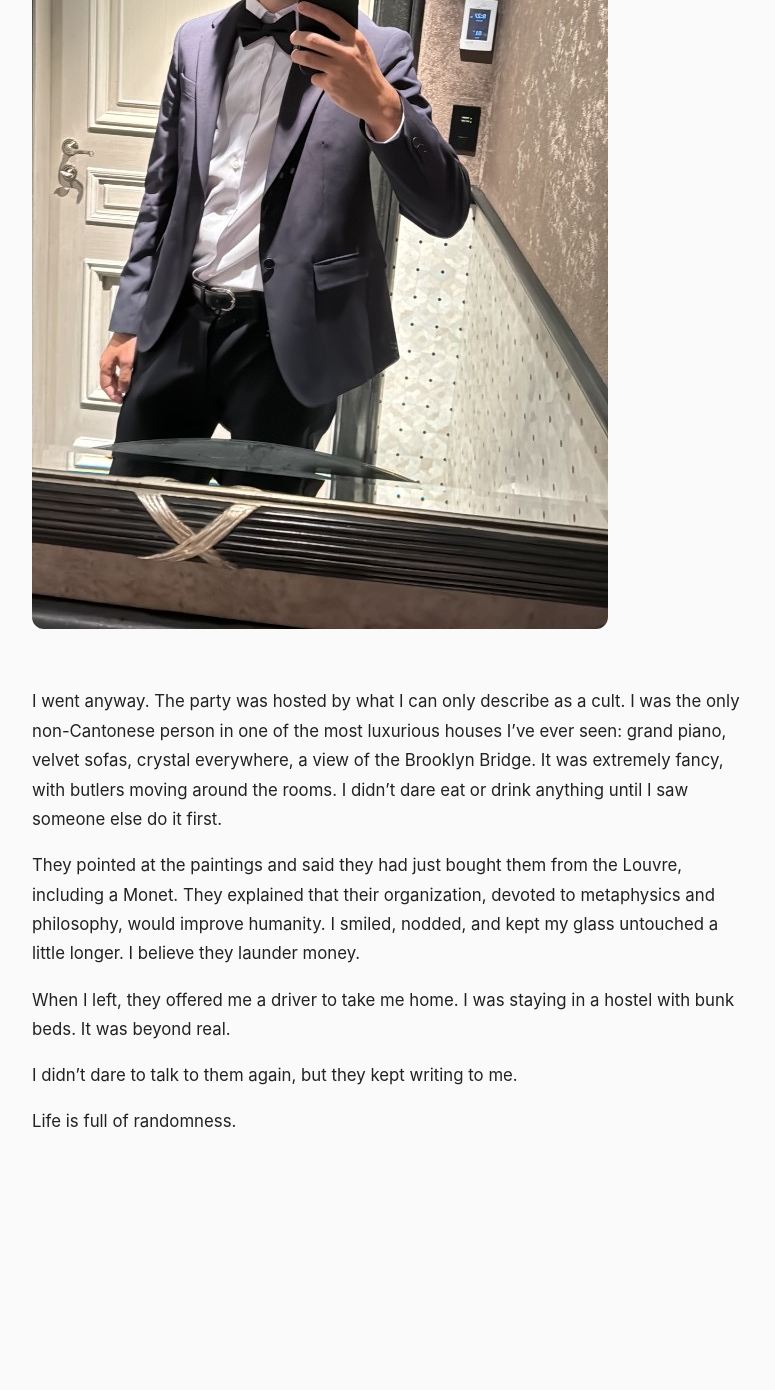
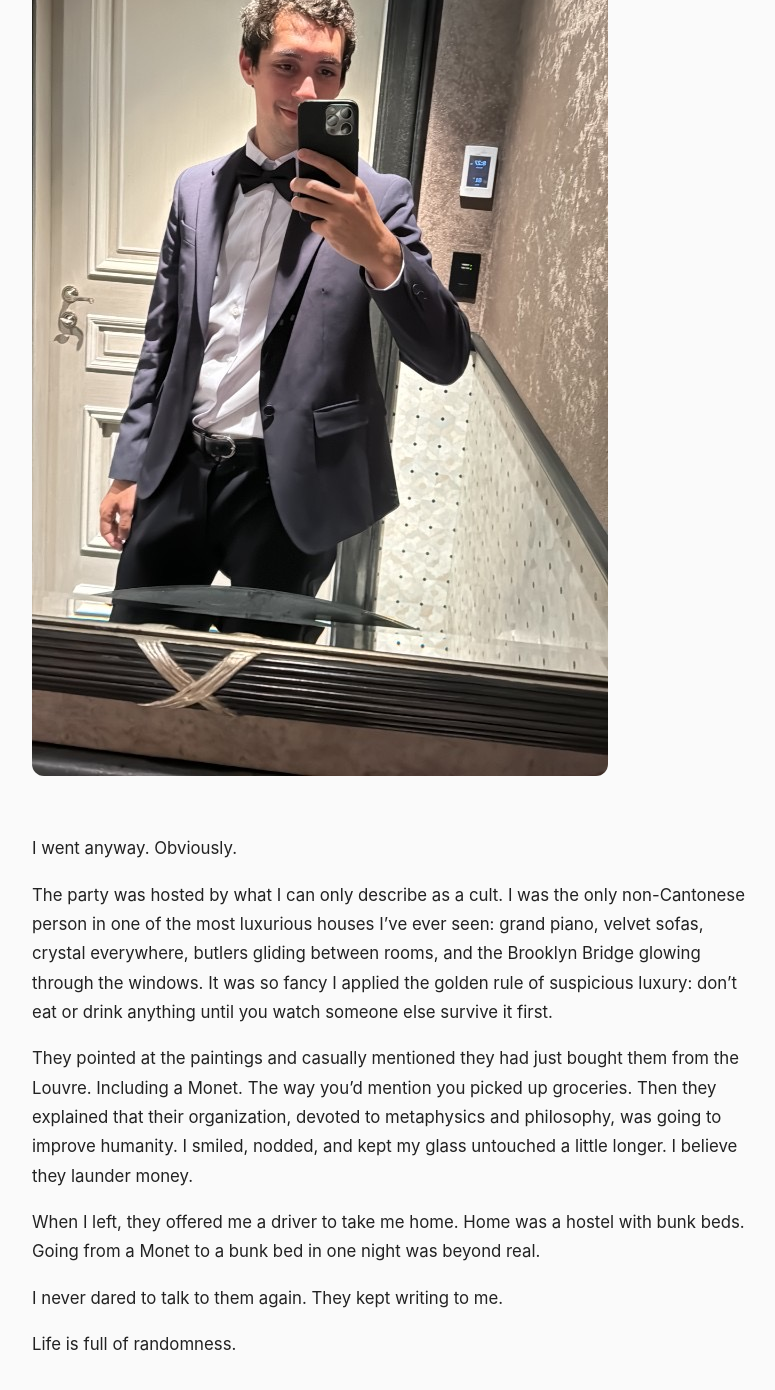
Before and after one commit to manuellyl04/thrilling-times, a Jekyll site: the page built from _posts/2024-06-15-manuel-nyc.md, in a window 1280 px wide and 1400 px high, scrolled down 4833 px. Shown: the top 1390 px of the window, without its empty margins (248-1023 px from the left). Built offline with Jekyll 4.4.1, drawn with Linux system fonts in a browser that asks for light colours; our own code applies the rules of GitHub Pages for plain Markdown files; before the commit the page ends 6010 px from its top, so only the background shows below that; some of the changed text lies outside the part shown.

Commit message:
Punch up NYC story with more humor
Co-Authored-By: Claude Fable 5 <noreply@anthropic.com>

```diff
--- a/_posts/2024-06-15-manuel-nyc.md
+++ b/_posts/2024-06-15-manuel-nyc.md
@@ -1,37 +1,39 @@
 ---
 title: "Black Tie with a Cult in NYC"
 date: 2024-06-15
-excerpt: "One of the craziest weekends of my life. A 10k in Central Park with friends, a chess tournament where I came second, and an invitation to a black-tie party hosted by a Cantonese metaphysics “organization” in a mansion overlooking the Brooklyn Bridge. Butlers, a Monet from the Louvre, and me sleeping in a hostel bunk bed."
+excerpt: "One of the craziest weekends of my life. A 10k in Central Park, a chess tournament I somehow took second place in, and an invitation to a black-tie party hosted by a Cantonese metaphysics “organization” in a mansion overlooking the Brooklyn Bridge. Butlers, a Monet fresh from the Louvre, and me sleeping in a hostel bunk bed."
 travellers:
   - manuellorenzo
 ---
 
 ![Salon in a mansion overlooking the Brooklyn Bridge]({{ site.baseurl }}/assets/img/2024-06-15-manuel-nyc.jpg)
 
-This was one of the craziest weekends of my life. New York kept escalating, and I just kept saying yes.
+Some weekends you plan. This one just happened to me. It was one of the craziest weekends of my life, and New York kept escalating while I kept saying yes.
 
-I was lucky to be visiting my friends Julia and Lexi. Their dad Steve invited me to run a 10k with them, so my weekend started at full speed through Central Park.
+It started innocently enough. I was lucky to be visiting my friends Julia and Lexi, and their dad Steve invited me to run a 10k with them. That's how I found myself running through Central Park on a Saturday morning, surrounded by thousands of people, pretending this had been part of my plan all along.
 
 ![Running a 10k in Central Park]({{ site.baseurl }}/assets/img/2024-06-15-manuel-nyc-10k.jpg)
 
-The city was in a strange mood that weekend. At one point I walked past an old man sunbathing on a park bench with mirrors, completely unbothered, tanning like it was his job. I should have taken it as a sign of what was coming.
+The city was clearly in a strange mood. At one point I walked past an old man sunbathing on a park bench with mirrors, angling the reflection at his face with the focus of a professional. Nobody looked twice. In hindsight, that man was a warning.
 
 ![Old man sunbathing with mirrors on a park bench]({{ site.baseurl }}/assets/img/2024-06-15-manuel-nyc-sunbather.jpg)
 
-Somewhere along the way I stumbled into a chess tournament in a pool hall. I sat down, played, and somehow came out second. That's where the weekend took its turn: through the tournament I got invited to a black-tie party.
+Then, somewhere along the way, I stumbled into a chess tournament in a pool hall. So obviously I sat down and played. I came out second, which for me is basically becoming world champion. And here's where the weekend stopped making sense: through that tournament, I got invited to a black-tie party.
 
 ![Chess tournament in a pool hall]({{ site.baseurl }}/assets/img/2024-06-15-manuel-nyc-chess.jpg)
 
-I didn't own the clothes, so I ran to Zara for a suit and somehow got talked into an absurdly expensive belt at SuitSupply. Minutes before the event, my acquaintance texted me to say he wasn't coming.
+I owned exactly zero black-tie anything. So I sprinted to Zara for a suit and somehow got talked into an absurdly expensive belt at SuitSupply, because apparently that's who I am under pressure. Minutes before the event, my acquaintance texted me: he wasn't coming. So there I was. Alone, overdressed, holding the most expensive belt of my life, with a decision to make.
 
 ![Black tie, minutes before walking in alone]({{ site.baseurl }}/assets/img/2024-06-15-manuel-nyc-blacktie.jpg)
 
-I went anyway. The party was hosted by what I can only describe as a cult. I was the only non-Cantonese person in one of the most luxurious houses I've ever seen: grand piano, velvet sofas, crystal everywhere, a view of the Brooklyn Bridge. It was extremely fancy, with butlers moving around the rooms. I didn't dare eat or drink anything until I saw someone else do it first.
+I went anyway. Obviously.
 
-They pointed at the paintings and said they had just bought them from the Louvre, including a Monet. They explained that their organization, devoted to metaphysics and philosophy, would improve humanity. I smiled, nodded, and kept my glass untouched a little longer. I believe they launder money.
+The party was hosted by what I can only describe as a cult. I was the only non-Cantonese person in one of the most luxurious houses I've ever seen: grand piano, velvet sofas, crystal everywhere, butlers gliding between rooms, and the Brooklyn Bridge glowing through the windows. It was so fancy I applied the golden rule of suspicious luxury: don't eat or drink anything until you watch someone else survive it first.
 
-When I left, they offered me a driver to take me home. I was staying in a hostel with bunk beds. It was beyond real.
+They pointed at the paintings and casually mentioned they had just bought them from the Louvre. Including a Monet. The way you'd mention you picked up groceries. Then they explained that their organization, devoted to metaphysics and philosophy, was going to improve humanity. I smiled, nodded, and kept my glass untouched a little longer. I believe they launder money.
 
-I didn't dare to talk to them again, but they kept writing to me.
+When I left, they offered me a driver to take me home. Home was a hostel with bunk beds. Going from a Monet to a bunk bed in one night was beyond real.
+
+I never dared to talk to them again. They kept writing to me.
 
 Life is full of randomness.
```
